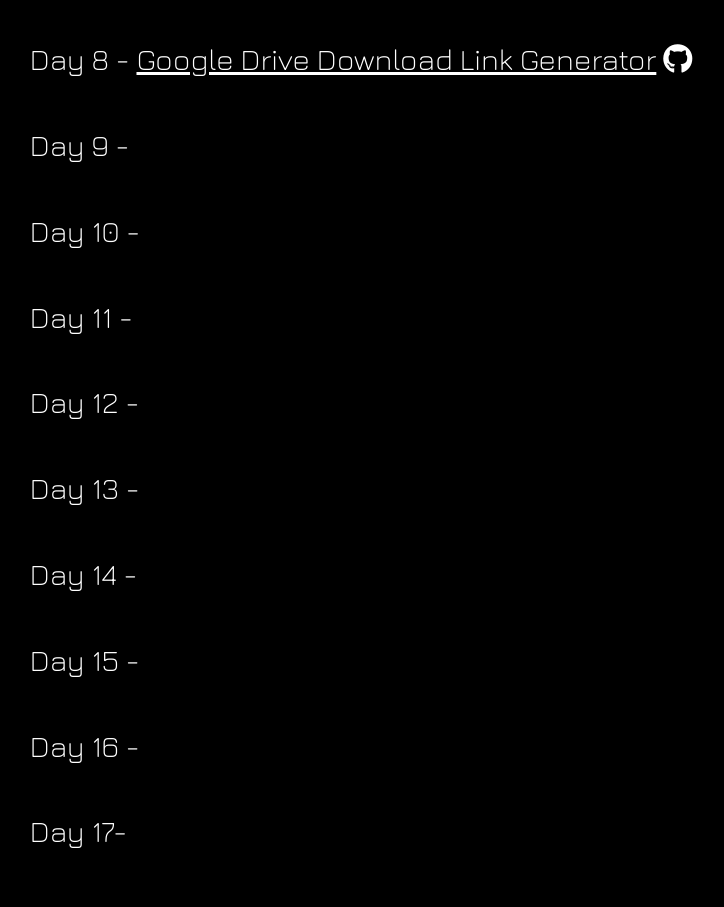
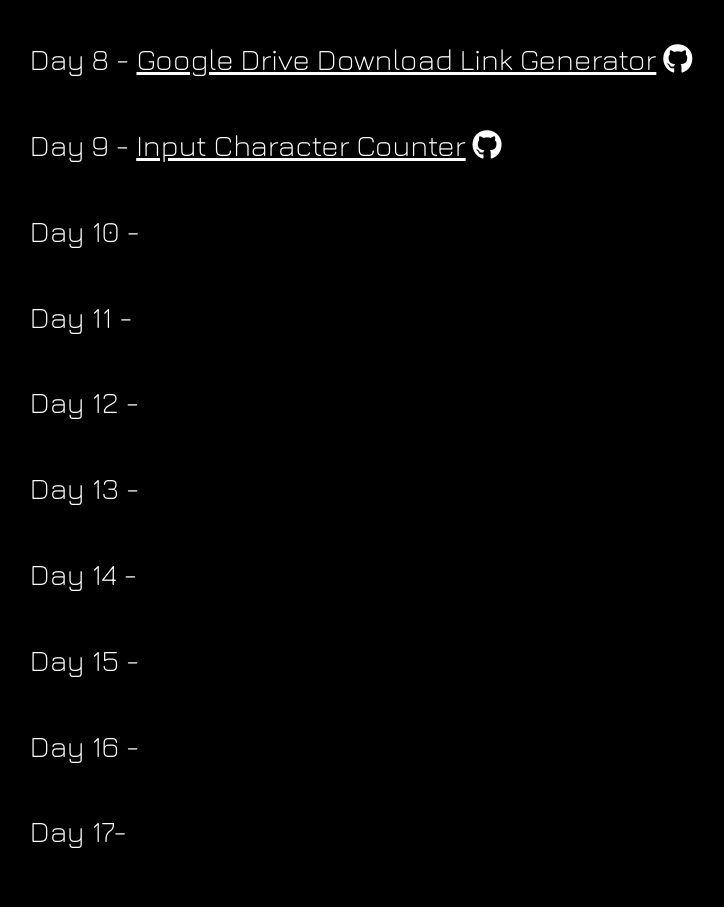
Before and after one commit to jleviharris/Portfolio, a React (Create React App) app in the folder frontend/: page /100DaysOfJavaScript in a window 1280 px wide. Shown: the part 980-1887 px from the top of the page, without its empty margins (279-1003 px from the left). Built offline with nearby package versions, Linux system fonts and the light colour scheme.

Commit message:
Added day 9 to 100 days of javascript

```diff
--- a/frontend/src/components/Projects/100DaysOfJavaScript.js
+++ b/frontend/src/components/Projects/100DaysOfJavaScript.js
@@ -142,8 +142,22 @@
             <i className="fa-brands fa-github gitHubProjLink"></i>
           </a>
         </h2>
+        <h2>
+          Day 9 -{" "}
+          <a
+            target="_blank"
+            href="https://devjonharrisinputcharcounter.netlify.app/"
+          >
+            Input Character Counter
+          </a>{" "}
+          <a
+            target="_blank"
+            href="https://github.com/jleviharris/inputCharCountDay9.git"
+          >
+            <i className="fa-brands fa-github gitHubProjLink"></i>
+          </a>
+        </h2>
 
-        <h2>Day 9 - </h2>
         <h2>Day 10 - </h2>
         <h2>Day 11 - </h2>
         <h2>Day 12 - </h2>
```
